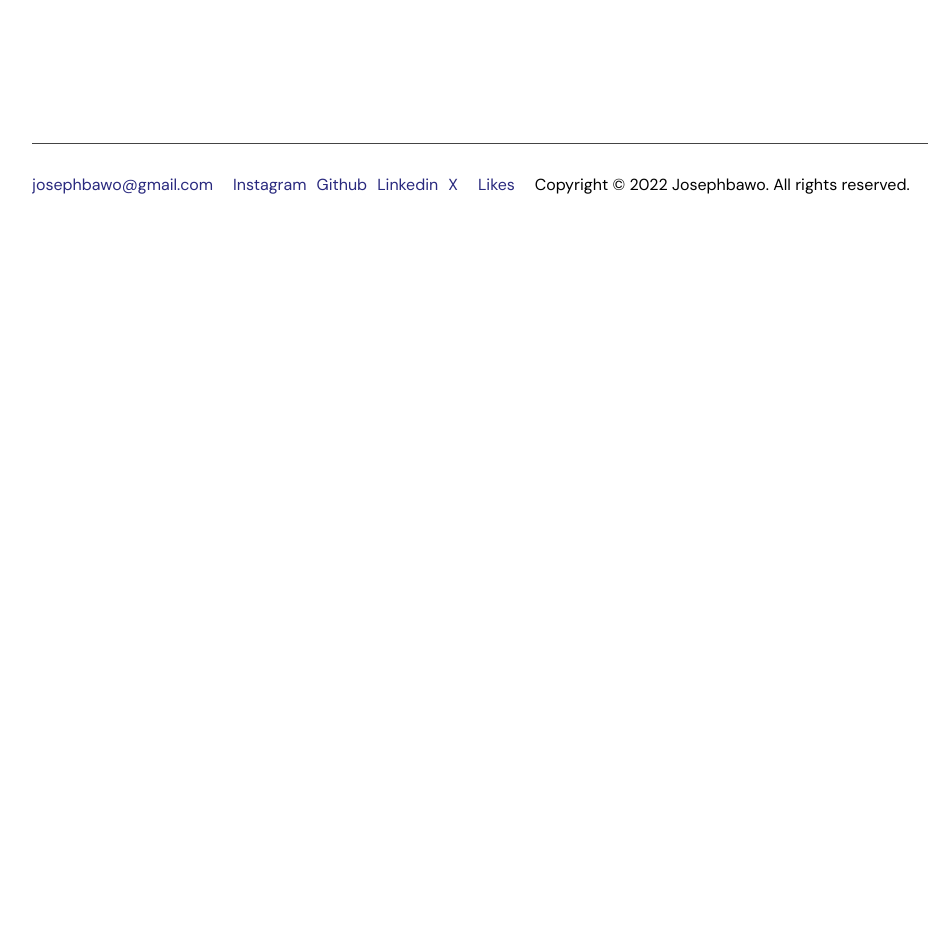
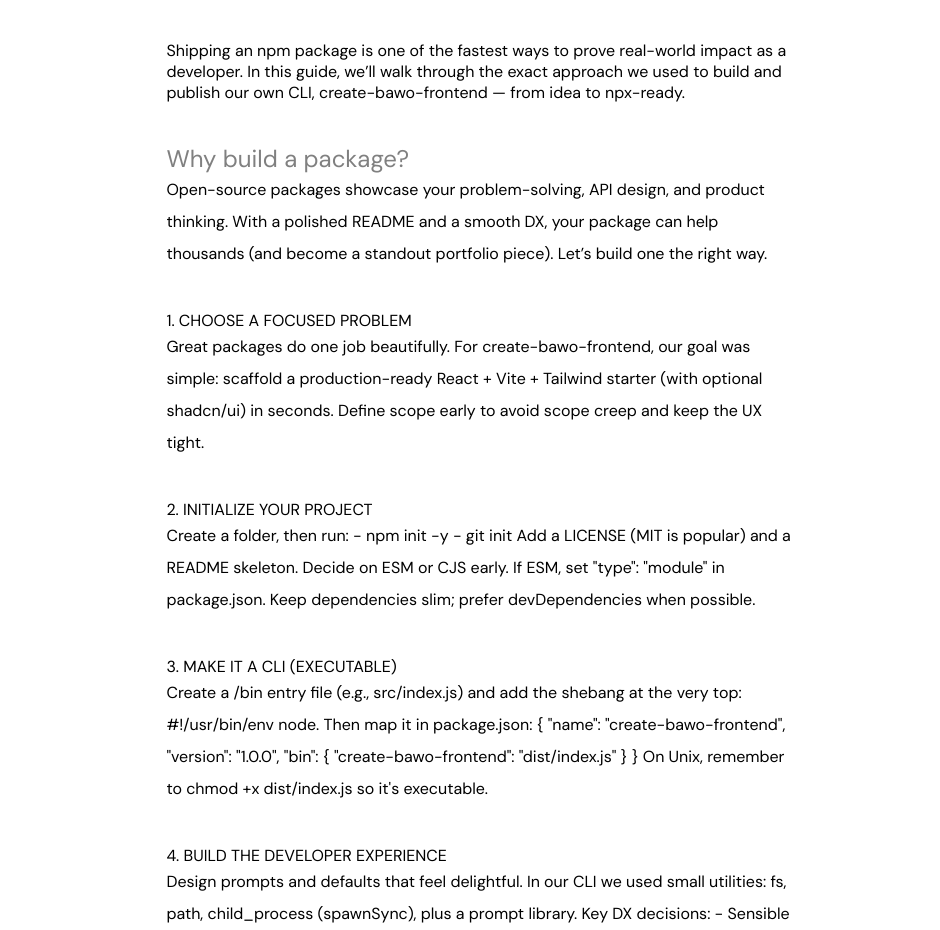
Before and after one commit to Joebakid/My-Porfolio, a React (Create React App) app: page /blog/blog5 in a window 1280 px wide. Shown: the part 167-1097 px from the top of the page, without its empty margins (160-1100 px from the left). Before the commit the page ends 800 px from the top, so only its background shows below. Built offline with nearby package versions, Linux system fonts and the light colour scheme.

Commit message:
my package

```diff
--- a/src/components/Blog/BlogList.js
+++ b/src/components/Blog/BlogList.js
@@ -24,8 +24,8 @@
     path: "blog4",
   },
   {
-    title: "The Importance of Blogging as a Developer",
-    date: "March 20, 2025",
+    title: "Making your own npm package",
+    date: "August 26, 2025",
     path: "blog5",
   }
 ];
--- a/src/components/Blog/blog5.js
+++ b/src/components/Blog/blog5.js
@@ -1,9 +1,103 @@
-import React from 'react'
+import React from "react";
+import Template from "../Template";
+import BlogSection from "../BlogBody";
 
-function blog5() {
+const Blog5 = () => {
   return (
-    <div>blog5</div>
-  )
+    <div className="container">
+      <Template
+        title="Making Your Own npm Package"
+        alt="Publishing an npm package"
+        text="Shipping an npm package is one of the fastest ways to prove real-world impact as a developer. In this guide, we’ll walk through the exact approach we used to build and publish our own CLI, create-bawo-frontend — from idea to npx-ready."
+        subtitle1="Why build a package?"
+        subtitletext1="Open-source packages showcase your problem-solving, API design, and product thinking. With a polished README and a smooth DX, your package can help thousands (and become a standout portfolio piece). Let’s build one the right way."
+        date="August 26, 2025"
+      />
+
+      <div className="blog-content">
+        <BlogSection
+          title="1. Choose a Focused Problem"
+          content="Great packages do one job beautifully. For create-bawo-frontend, our goal was simple: scaffold a production-ready React + Vite + Tailwind starter (with optional shadcn/ui) in seconds. Define scope early to avoid scope creep and keep the UX tight."
+        />
+        <BlogSection
+          title="2. Initialize Your Project"
+          content={`Create a folder, then run:
+- npm init -y
+- git init
+Add a LICENSE (MIT is popular) and a README skeleton. Decide on ESM or CJS early. If ESM, set "type": "module" in package.json. Keep dependencies slim; prefer devDependencies when possible.`}
+        />
+        <BlogSection
+          title="3. Make It a CLI (Executable)"
+          content={`Create a /bin entry file (e.g., src/index.js) and add the shebang at the very top: #!/usr/bin/env node. Then map it in package.json:
+{
+  "name": "create-bawo-frontend",
+  "version": "1.0.0",
+  "bin": { "create-bawo-frontend": "dist/index.js" }
 }
+On Unix, remember to chmod +x dist/index.js so it's executable.`}
+        />
+        <BlogSection
+          title="4. Build the Developer Experience"
+          content={`Design prompts and defaults that feel delightful. In our CLI we used small utilities: fs, path, child_process (spawnSync), plus a prompt library. Key DX decisions:
+- Sensible defaults (project name, React + Vite + Tailwind)
+- Flags like -y for non-interactive mode
+- Clear console output and helpful errors
+- Live demo commands printed at the end`}
+        />
+        <BlogSection
+          title="5. Ship Real Templates"
+          content={`Scaffold actual working code (not just 'Hello World'). For create-bawo-frontend we:
+- Wrote a clean folder structure (src/, components/, pages/)
+- Included Tailwind config, PostCSS, and basic shadcn/ui setup
+- Added scripts: dev, build, preview
+- Included a well-commented README inside the template so users know what to do next`}
+        />
+        <BlogSection
+          title="6. Test Locally Like a User"
+          content={`Before publishing, simulate real usage:
+- npm pack to see what files would ship
+- npm link to test globally (run create-bawo-frontend my-app)
+- Try npx with a local tarball
+- Test on Windows/macOS/Linux (spawnSync on Windows often needs { shell: process.platform === "win32" })`}
+        />
+        <BlogSection
+          title="7. Versioning & Publishing"
+          content={`Follow SemVer (MAJOR.MINOR.PATCH). For breaking changes, do: npm version major. Then:
+- npm login (enable 2FA for security)
+- npm publish --access public
+Control what ships using the "files" field or .npmignore. Never commit secrets. If you must pull a bad version, prefer npm deprecate over unpublish (which is restricted).`}
+        />
+        <BlogSection
+          title="8. Make It Discoverable"
+          content={`Your README is the landing page. Include:
+- What it does (one line)
+- Quickstart (copy-pasteable): npx create-bawo-frontend my-app -y
+- Options/flags and examples
+- Badges (version, downloads, license)
+- Links to GitHub issues/discussions
+Also add solid keywords in package.json so search works.`}
+        />
+        <BlogSection
+          title="9. Maintain with Confidence"
+          content={`Add CI to lint and build. Keep dependencies fresh, respond to issues kindly, and write concise changelogs. For CLI usability, prioritize meaningful error messages and backwards-compatible changes. Consider telemetry opt-in only (if at all), never default.`}
+        />
+        <BlogSection
+          title="10. Reference: Our Package"
+          content={`Try it now:
+npx create-bawo-frontend my-app -y
+or install globally:
+npm i -g create-bawo-frontend
+Then run:
+create-bawo-frontend my-app
+This scaffolds a React + Vite + Tailwind starter with clean structure and optional shadcn/ui — exactly how we ship projects quickly.`}
+        />
+        <BlogSection
+          title="Conclusion"
+          content="An npm package is a portfolio superpower. Start small, ship fast, polish the DX, document clearly, and iterate. Your future users (and recruiters) will thank you. Now go build something people love — and publish it."
+        />
+      </div>
+    </div>
+  );
+};
 
-export default blog5
+export default Blog5;
--- a/src/components/BlogBody.js
+++ b/src/components/BlogBody.js
@@ -1,13 +1,20 @@
 import React from "react";
 
-function BlogSection({ title, content }) {
+function BlogSection({ title, content, children }) {
   return (
-
-    <div className="blog-section py-2">
-      <h2 className="gray uppercase font-medium">{title}</h2>
-      <p className="lineheight">{content}</p>
-    </div>
-
+    <section className="blog-section py-2">
+      <h2 className="text-gray-400 uppercase font-medium">{title}</h2>
+      <div className="content max-w-none">
+        {children ? (
+          children
+        ) : (
+          <>
+            <br />
+            <p className="lineheight">{content}</p>
+          </>
+        )}
+      </div>
+    </section>
   );
 }
 
```
